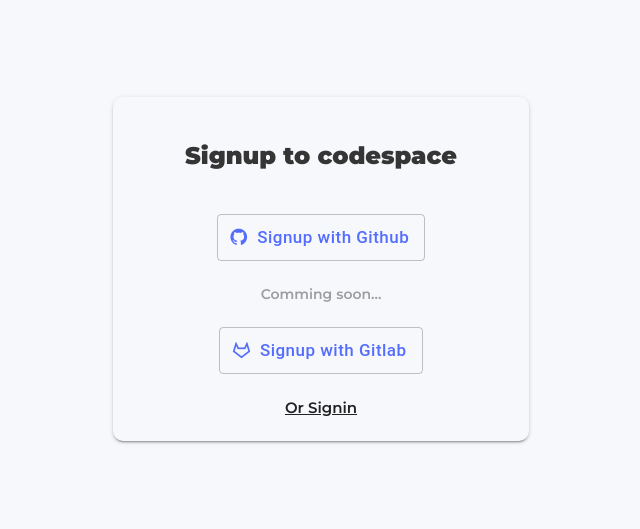
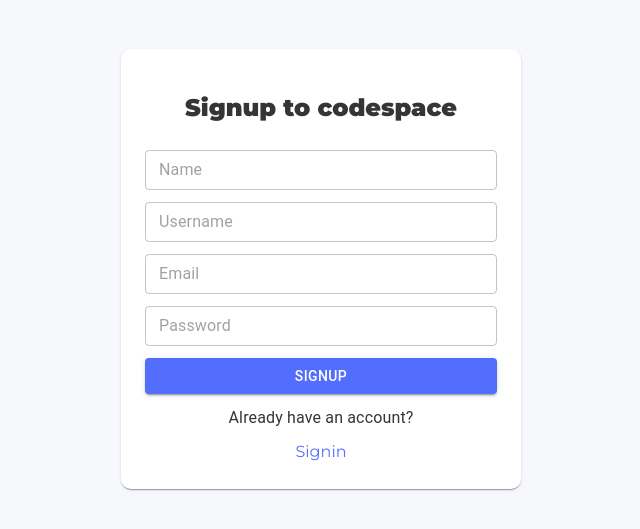
Before and after one commit to rbronin/yourspace-web, a React (Create React App) app: page /signup in a window 1280 px wide. Shown: the part 131-660 px from the top of the page, without its empty margins (319-959 px from the left). Built offline with nearby package versions, Linux system fonts and the light colour scheme; no server answers.

Commit message:
New ui of Login & signup

```diff
--- a/src/pages/Auth/Login.jsx
+++ b/src/pages/Auth/Login.jsx
@@ -1,27 +1,33 @@
-import React from "react";
+import React, { useState } from "react";
 import Grid from "@material-ui/core/Grid";
-import { Button } from "@material-ui/core";
+import { Button, FormControl, TextField, Link, Typography } from "@material-ui/core";
+// import { Alert } from "@material-ui/lab";
 import useStyles from "./style/login.css";
-import { Link } from "react-router-dom";
 import { withCookies } from "react-cookie";
 import { connect } from "react-redux";
 import { loginToGithub, clearLogin } from "../../store/actions/auth";
 
-const GithubIcon = <i className='ri-github-fill ri-2x'></i>;
-const GitlabIcon = <i className='ri-gitlab-line ri-2x'></i>;
-
-const githubUri =
-  "https://github.com/login/oauth/authorize?client_id=a3625c42cc89b833e708";
-
-function Login({ githubLogin, clearLogin, githubLoginData }) {
+function Login({ githubLogin, clearLogin, loginData }) {
   const styles = useStyles();
 
-  // eslint-disable-next-line no-unused-vars
-  const handleGithubLogin = () => {
-    githubLogin();
+  const [user, setUser] = useState({
+    email: "",
+    password: "",
+  });
+
+  const getValue = (e) => {
+    const name = e.target.name;
+    const value = e.target.value;
+    setUser({
+      ...user,
+      [name]: value,
+    });
   };
 
-  console.log({ githubLoginData });
+  const handleLogin = (e) => {
+    e.preventDefault();
+    console.log(e.target);
+  };
 
   return (
     <div className={styles.root}>
@@ -34,35 +40,48 @@
       >
         <div className={styles.form}>
           <h2>Login to codespace</h2>
-          <div className={styles.buttonDiv}>
-            <a href='http://localhost:4000/api/auth/github'>
-              <Button
-                className={styles.button}
+          {/* <Alert severity='error'>This is error message</Alert> */}
+          <form onSubmit={handleLogin}>
+            <FormControl margin='dense' fullWidth>
+              <TextField
+                type='email'
+                name='email'
                 variant='outlined'
-                color='default'
-                // fullWidth
-                startIcon={GithubIcon}
-                // onClick={() => handleGithubLogin()}
-              >
-                Signin With Github
+                size='small'
+                placeholder='Email'
+                fullWidth
+                required={true}
+                onChange={getValue}
+              />
+            </FormControl>
+            <FormControl margin='dense' fullWidth>
+              <TextField
+                type='password'
+                name='password'
+                variant='outlined'
+                size='small'
+                placeholder='Password'
+                fullWidth
+                required={true}
+                onChange={getValue}
+              />
+            </FormControl>
+            <FormControl margin='dense' fullWidth>
+              <Button type='submit' variant='contained' color='primary'>
+                Signin
               </Button>
-            </a>
-          </div>
-          <p className={styles.divider}>Comming soon...</p>
-          <div className={styles.buttonDiv}>
-            <Button
-              className={styles.button}
-              variant='outlined'
-              color='default'
-              // fullWidth
-              startIcon={GitlabIcon}
-            >
-              Signin with Gitlab
-            </Button>
-          </div>
-          <Link to='/signup' className={styles.link}>
-            Or Signup
-          </Link>
+            </FormControl>
+            <FormControl margin='dense' fullWidth>
+              <Typography align='center' variant='body1'>
+                Doesn't have an account?
+              </Typography>
+            </FormControl>
+            <FormControl margin='dense' fullWidth>
+              <Link href='/signup' style={{ textAlign: "center" }}>
+                Signup
+              </Link>
+            </FormControl>
+          </form>
         </div>
       </Grid>
     </div>
@@ -72,14 +91,14 @@
 const mapStateToProps = (state, ownProps) => {
   return {
     ...ownProps,
-    githubLoginData: state.AuthReducer,
+    loginData: state.AuthReducer,
   };
 };
 
 const mapDispatchToProps = (dispatch, ownProps) => {
   return {
     ...ownProps,
-    githubLogin: () => {
+    login: () => {
       dispatch(loginToGithub());
     },
     clearLogin: () => {
--- a/src/pages/Auth/SignUp.jsx
+++ b/src/pages/Auth/SignUp.jsx
@@ -1,14 +1,34 @@
-import React from "react";
+import React, { useState } from "react";
 import Grid from "@material-ui/core/Grid";
-import { Button } from "@material-ui/core";
+import { Button, FormControl, TextField, Typography, Link } from "@material-ui/core";
+import { connect } from "react-redux";
+import { withCookies } from "react-cookie";
 import useStyles from "./style/login.css";
-import { Link } from "react-router-dom";
-
-const GithubIcon = <i className='ri-github-fill ri-2x'></i>;
-const GitlabIcon = <i class='ri-gitlab-line ri-2x'></i>;
 
 function Signup() {
   const styles = useStyles();
+
+  const [newUser, setNewUser] = useState({
+    name: "",
+    username: "",
+    email: "",
+    password: "",
+  });
+
+  const getValue = (e) => {
+    const name = e.target.name;
+    const value = e.target.value;
+    setNewUser({
+      ...newUser,
+      [name]: value,
+    });
+  };
+
+  const handleSignup = (e) => {
+    e.preventDefault();
+    console.log(e.target[1]);
+  };
+
   return (
     <div className={styles.root}>
       <Grid
@@ -20,36 +40,84 @@
       >
         <div className={styles.form}>
           <h2>Signup to codespace</h2>
-          <div className={styles.buttonDiv}>
-            <Button
-              className={styles.button}
-              variant='outlined'
-              color='default'
-              // fullWidth
-              startIcon={GithubIcon}
-            >
-              Signup with Github
-            </Button>
-          </div>
-          <p className={styles.divider}>Comming soon...</p>
-          <div className={styles.buttonDiv}>
-            <Button
-              className={styles.button}
-              variant='outlined'
-              color='default'
-              // fullWidth
-              startIcon={GitlabIcon}
-            >
-              Signup with Gitlab
-            </Button>
-          </div>
-          <Link to='/signin' className={styles.link}>
-            Or Signin
-          </Link>
+          <form onSubmit={handleSignup}>
+            <FormControl margin='dense' fullWidth>
+              <TextField
+                type='text'
+                name='name'
+                variant='outlined'
+                size='small'
+                placeholder='Name'
+                fullWidth
+                required={true}
+                onChange={getValue}
+              />
+            </FormControl>
+            <FormControl margin='dense' fullWidth>
+              <TextField
+                type='text'
+                name='username'
+                variant='outlined'
+                size='small'
+                placeholder='Username'
+                fullWidth
+                required={true}
+                onChange={getValue}
+              />
+            </FormControl>
+            <FormControl margin='dense' fullWidth>
+              <TextField
+                type='email'
+                name='email'
+                variant='outlined'
+                size='small'
+                placeholder='Email'
+                fullWidth
+                required={true}
+                onChange={getValue}
+              />
+            </FormControl>
+            <FormControl margin='dense' fullWidth>
+              <TextField
+                type='password'
+                name='password'
+                variant='outlined'
+                size='small'
+                placeholder='Password'
+                fullWidth
+                required={true}
+                onChange={getValue}
+              />
+            </FormControl>
+            <FormControl margin='dense' fullWidth>
+              <Button type='submit' variant='contained' color='primary'>
+                Signup
+              </Button>
+            </FormControl>
+            <FormControl margin='dense' fullWidth>
+              <Typography align='center' variant='body1'>
+                Already have an account?
+              </Typography>
+            </FormControl>
+            <FormControl margin='dense' fullWidth>
+              <Link href='/signin' style={{ textAlign: "center" }}>
+                Signin
+              </Link>
+            </FormControl>
+          </form>
         </div>
       </Grid>
     </div>
   );
 }
 
-export default Signup;
+const mapDispatchToProps = (dispatch, ownProps) => {
+  return {};
+};
+
+const mapStateToProps = (state, ownProps) => {
+  return {
+    signupData: state.signup,
+  };
+};
+export default connect(mapDispatchToProps, mapStateToProps)(withCookies(Signup));
--- a/src/pages/Auth/style/login.css.js
+++ b/src/pages/Auth/style/login.css.js
@@ -5,22 +5,28 @@
     height: "100vh",
   },
   form: {
+    background: theme.palette.common.white,
     display: "flex",
     flexDirection: "column",
     justifyContent: "flex-start",
     alignItems: "center",
+    boxSizing: "border-box",
     borderRadius: 10,
-    padding: theme.spacing(3, 1),
+    padding: theme.spacing(3, 4),
     width: 450,
-    boxShadow: theme.shadows[2],
+    boxShadow: theme.shadows[1],
     [theme.breakpoints.down("lg")]: {
       width: 400,
+      padding: theme.spacing(3, 3),
     },
     [theme.breakpoints.down("sm")]: {
       width: "70%",
+      padding: theme.spacing(3, 2),
     },
     [theme.breakpoints.down("xs")]: {
       width: "90%",
+      padding: theme.spacing(3, 1),
+      boxShadow: theme.shadows[0],
     },
   },
   buttonDiv: {
```
